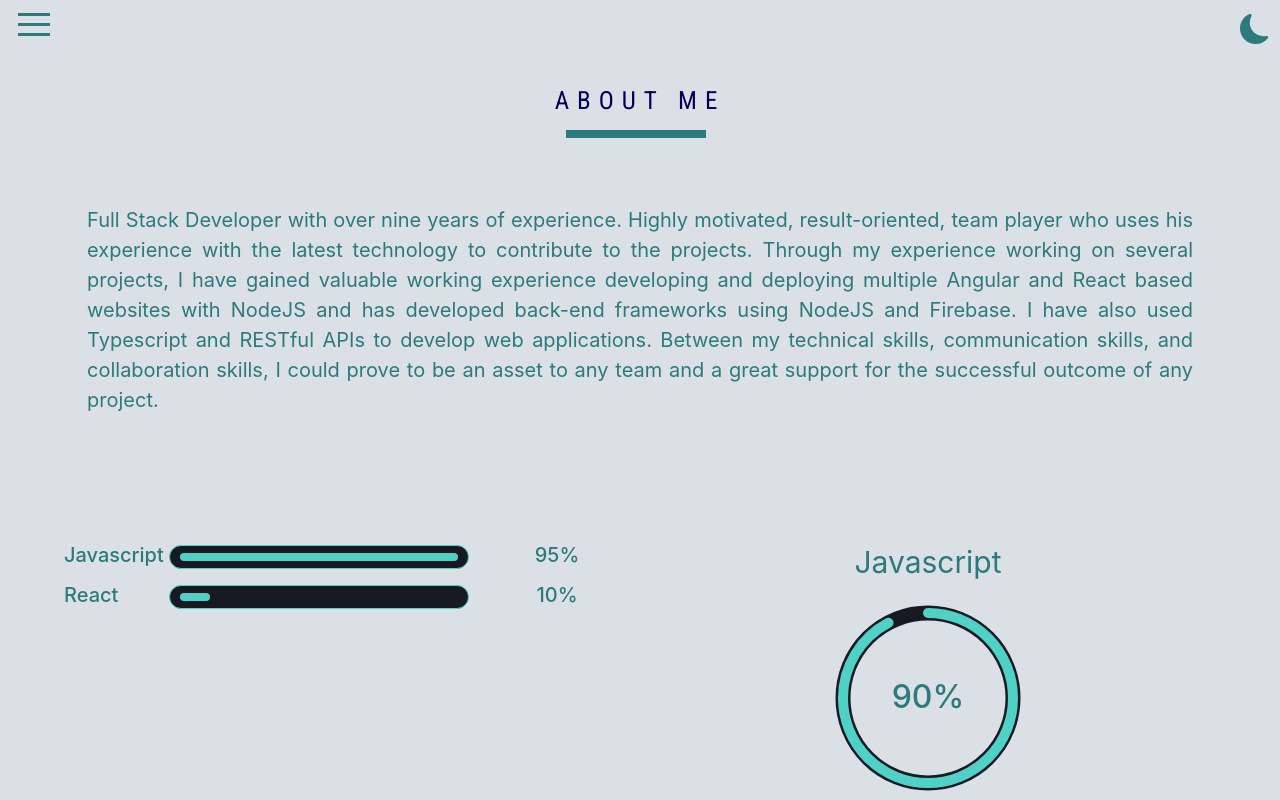
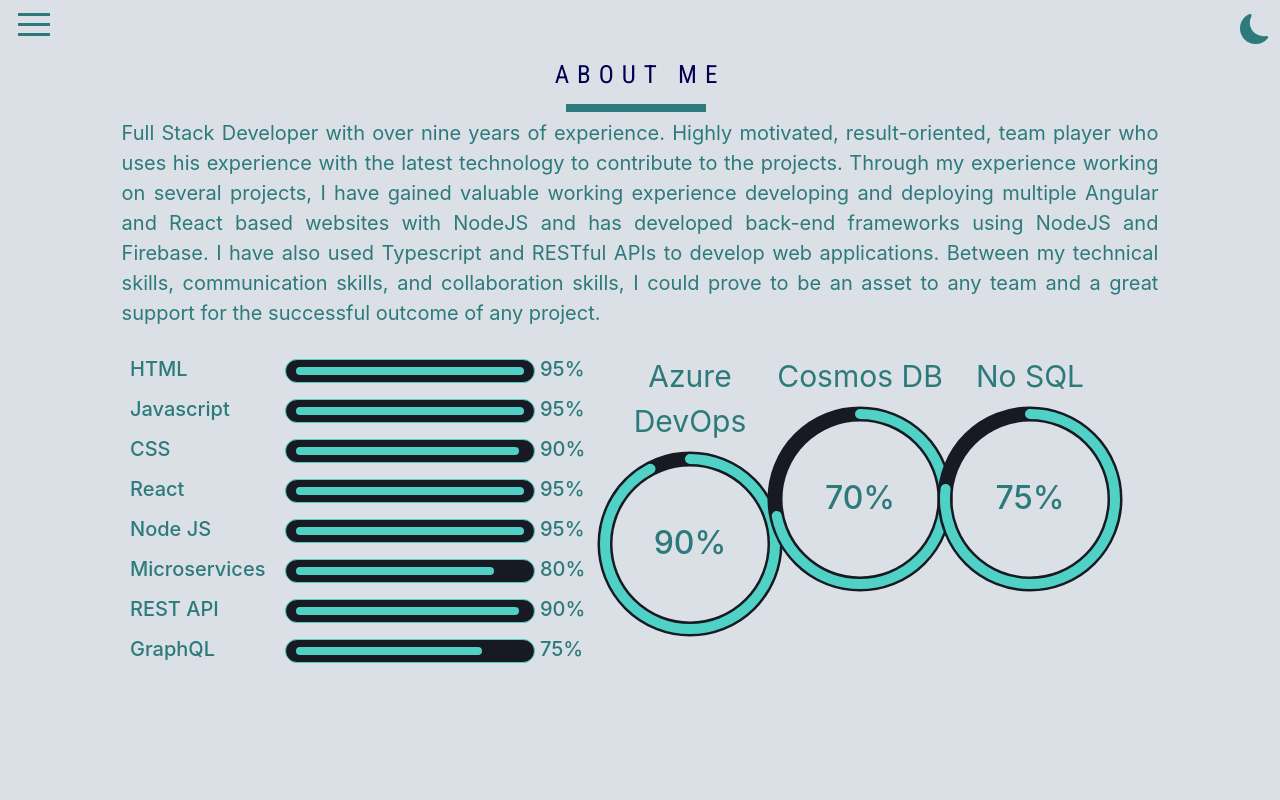
Before and after one commit to Brutalvik/portfolio, a React (Create React App) app: page /about in a window 1280 px wide. Shown: the top 800 px of the page. Built offline with nearby package versions, Linux system fonts and the light colour scheme; a web font is replaced by a local one.

Commit message:
fixed styling

```diff
--- a/src/UI/CircularProgress/CircularProgress.module.css
+++ b/src/UI/CircularProgress/CircularProgress.module.css
@@ -5,6 +5,10 @@
   grid-template-rows: 2fr 10fr;
   justify-content: center;
   align-items: center;
+  height: 100px;
+  width: 100px;
+  user-select: none;
+  cursor: pointer;
 }
 
 .container > label {
--- a/src/UI/ProgressBar/ProgressBar.module.css
+++ b/src/UI/ProgressBar/ProgressBar.module.css
@@ -4,8 +4,10 @@
   height: 5vh;
   width: 100%;
   display: grid;
-  grid-template-columns: 100px 300px 1fr;
+  grid-template-columns: 150px 250px 100px;
   grid-gap: 5px;
+  user-select: none;
+  cursor: pointer;
 }
 
 .container > label {
@@ -44,7 +46,7 @@
 
 .text {
   font-size: 20px;
-  justify-self: center;
+  justify-self: left;
   font-weight: 500;
 }
 
--- a/src/components/About/About.module.css
+++ b/src/components/About/About.module.css
@@ -2,12 +2,12 @@
   display: grid;
   grid-template-columns: 1fr;
   grid-template-rows: 1fr auto;
-  margin: 2%;
+  margin: 0% 5% 0% 5%;
 }
 
 .text {
   text-align: justify;
-  padding: 5%;
+  padding: 0% 5% 0% 5%;
   font-size: 20px;
   user-select: none;
   cursor: pointer;
@@ -16,7 +16,14 @@
 .skillcontainer {
   display: grid;
   grid-template-columns: 1fr 1fr;
-  margin: 5%;
+  margin: 2% 10% 0% 10%;
+  justify-self: center;
+  align-self: center;
+}
+
+.circularskill {
+  display: grid;
+  grid-template-columns: repeat(3, 1fr);
 }
 
 .divider {
--- a/src/components/About/About.tsx
+++ b/src/components/About/About.tsx
@@ -20,12 +20,19 @@
       </div>
       <div className={styles.skillcontainer}>
         <div>
+          <ProgressBar width="95%" title="HTML" />
           <ProgressBar width="95%" title="Javascript" />
-          <ProgressBar width="10%" title="React" />
+          <ProgressBar width="90%" title="CSS" />
+          <ProgressBar width="95%" title="React" />
+          <ProgressBar width="95%" title="Node JS" />
+          <ProgressBar width="80%" title="Microservices" />
+          <ProgressBar width="90%" title="REST API" />
+          <ProgressBar width="75%" title="GraphQL" />
         </div>
-        <div>
-          <CircularProgress percentage={90} title="Javascript" />
-          <CircularProgress percentage={50} title="React" />
+        <div className={styles.circularskill}>
+          <CircularProgress percentage={90} title="Azure DevOps" />
+          <CircularProgress percentage={70} title="Cosmos DB" />
+          <CircularProgress percentage={75} title="No SQL" />
         </div>
       </div>
     </Suspense>
```
